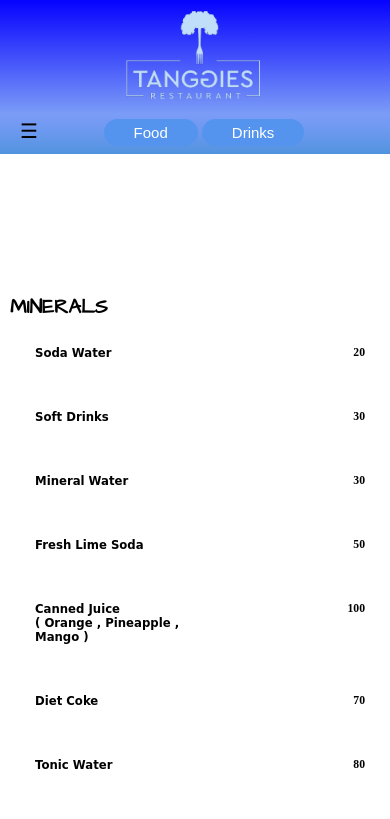
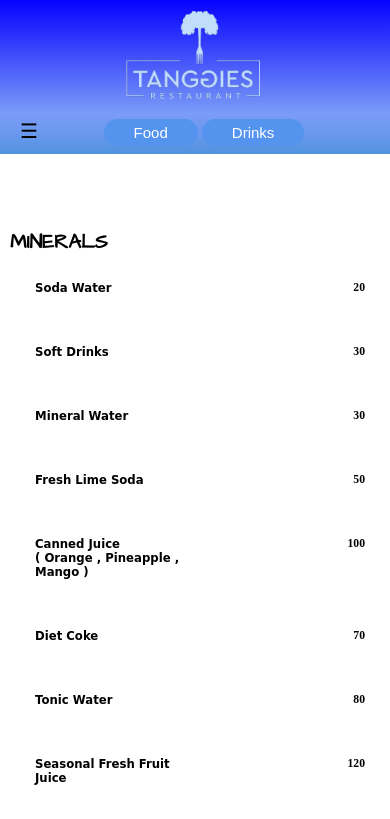
Before and after one commit to jes1903/tanggies, a plain HTML site: page index.html in a window 390 px wide. Both pictures are taken after a click on the button "Drinks". Shown: the top 819 px of the page. Drawn offline with Linux system fonts and the light colour scheme; a web font is replaced by a local one.

Commit message:
Update index.html

```diff
--- a/index.html
+++ b/index.html
@@ -267,7 +267,7 @@
 
             .drinks {
                 margin-left: 0px;
-                margin-top: -755px;
+                margin-top: -820px;
             }
 
             .sidenav a {
```
